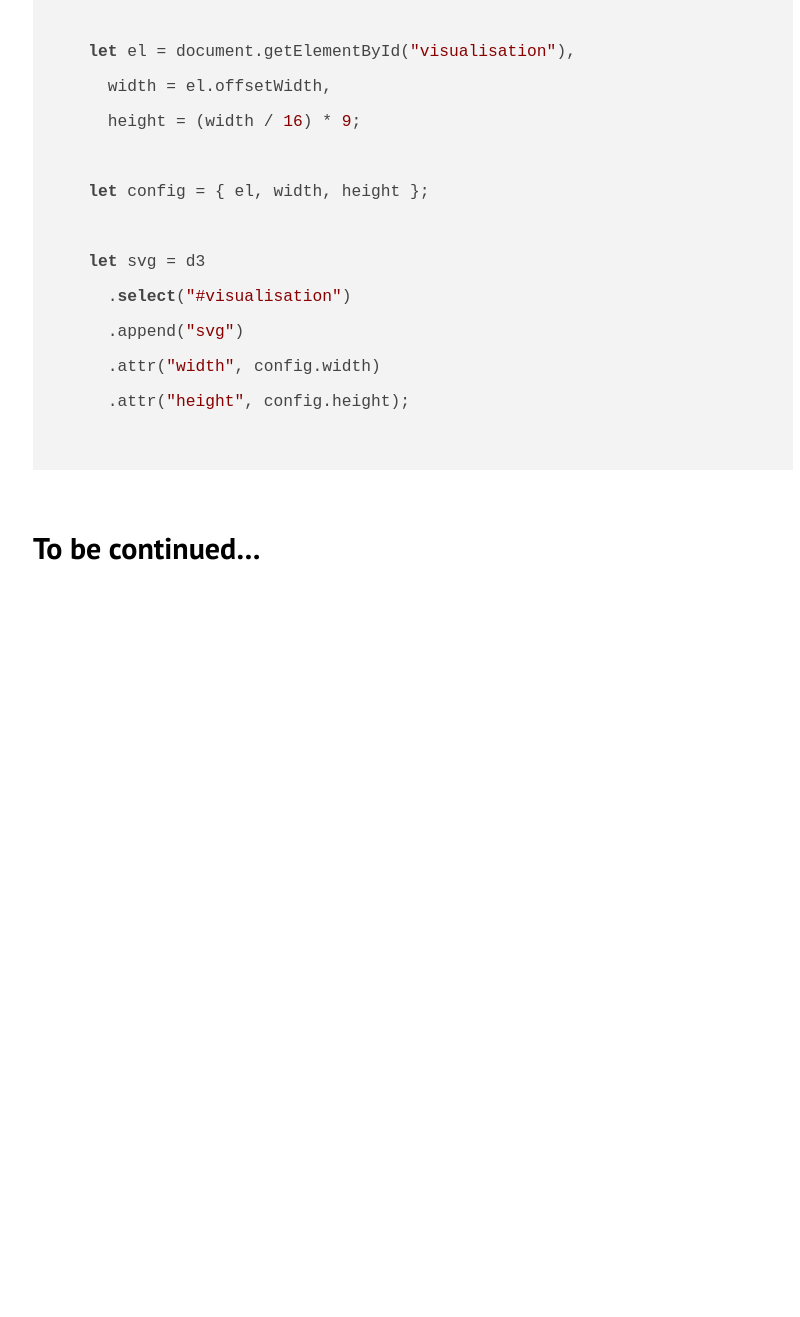
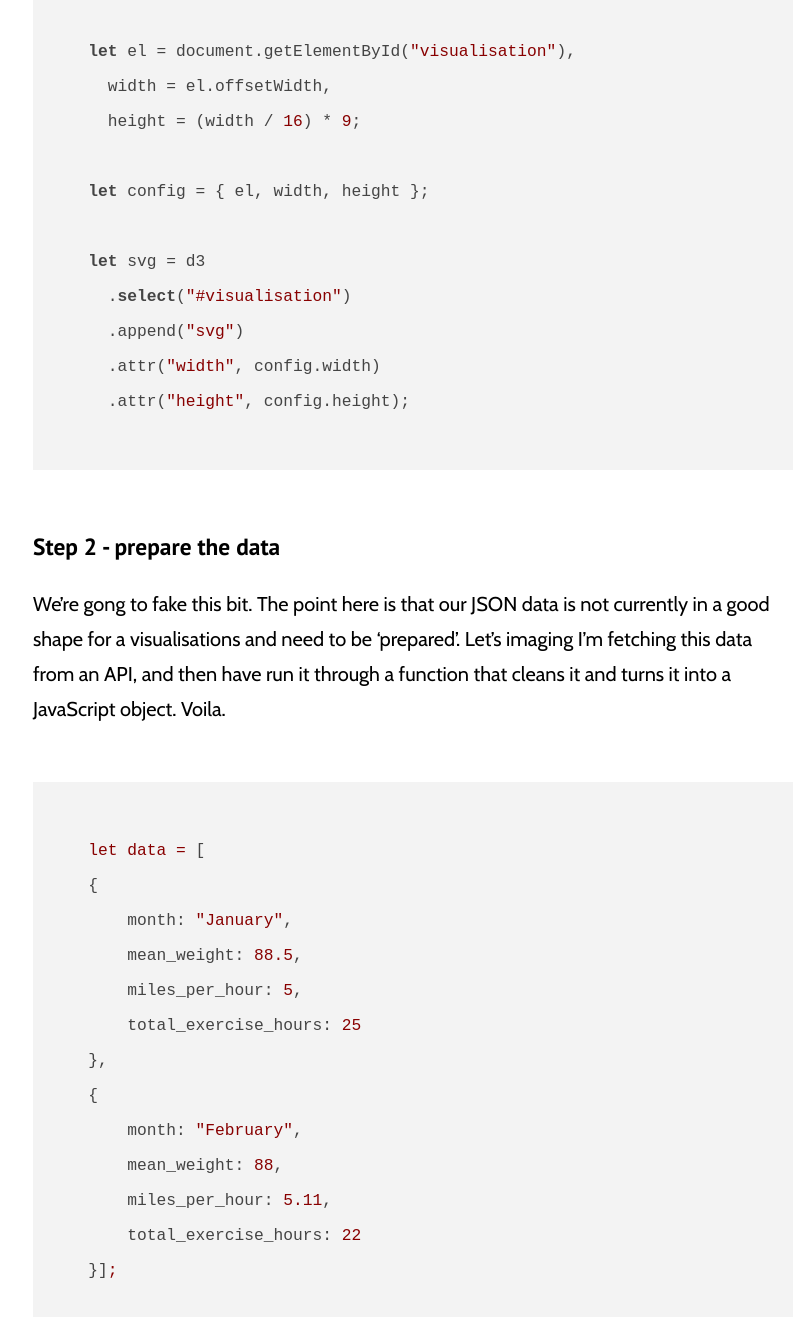
Before and after one commit to gtvj/gtvj.github.io, a Jekyll site: the page built from _posts/2020-04-03-d3-visualisation-walkthrough.md, in a window 1280 px wide and 1400 px high, scrolled down 2881 px. Shown: the top 1317 px of the window, without its empty margins (227-1027 px from the left). Built offline with Jekyll 4.4.1, drawn with Linux system fonts in a browser that asks for light colours; nearby versions of some CDN libraries; before the commit the page ends 3511 px from its top, so only the background shows below that.

Commit message:
Add step to prepare data

```diff
--- a/_posts/2020-04-03-d3-visualisation-walkthrough.md
+++ b/_posts/2020-04-03-d3-visualisation-walkthrough.md
@@ -71,4 +71,26 @@ I want the SVG to occupy the full width of its parent and be displayed in 16:9 a
     </code>
 </pre>
 
+### Step 2 - prepare the data
+
+We're gong to fake this bit. The point here is that our JSON data is not currently in a good shape for a visualisations and need to be 'prepared'. Let's imaging I'm fetching this data from an API, and then have run it through a function that cleans it and turns it into a JavaScript object. Voila.
+
+<pre>
+    <code>
+    let data = [
+    {
+        month: "January",
+        mean_weight: 88.5,
+        miles_per_hour: 5,
+        total_exercise_hours: 25
+    },
+    {
+        month: "February",
+        mean_weight: 88,
+        miles_per_hour: 5.11,
+        total_exercise_hours: 22
+    }];
+    </code>
+</pre>
+
 ## To be continued...
```
